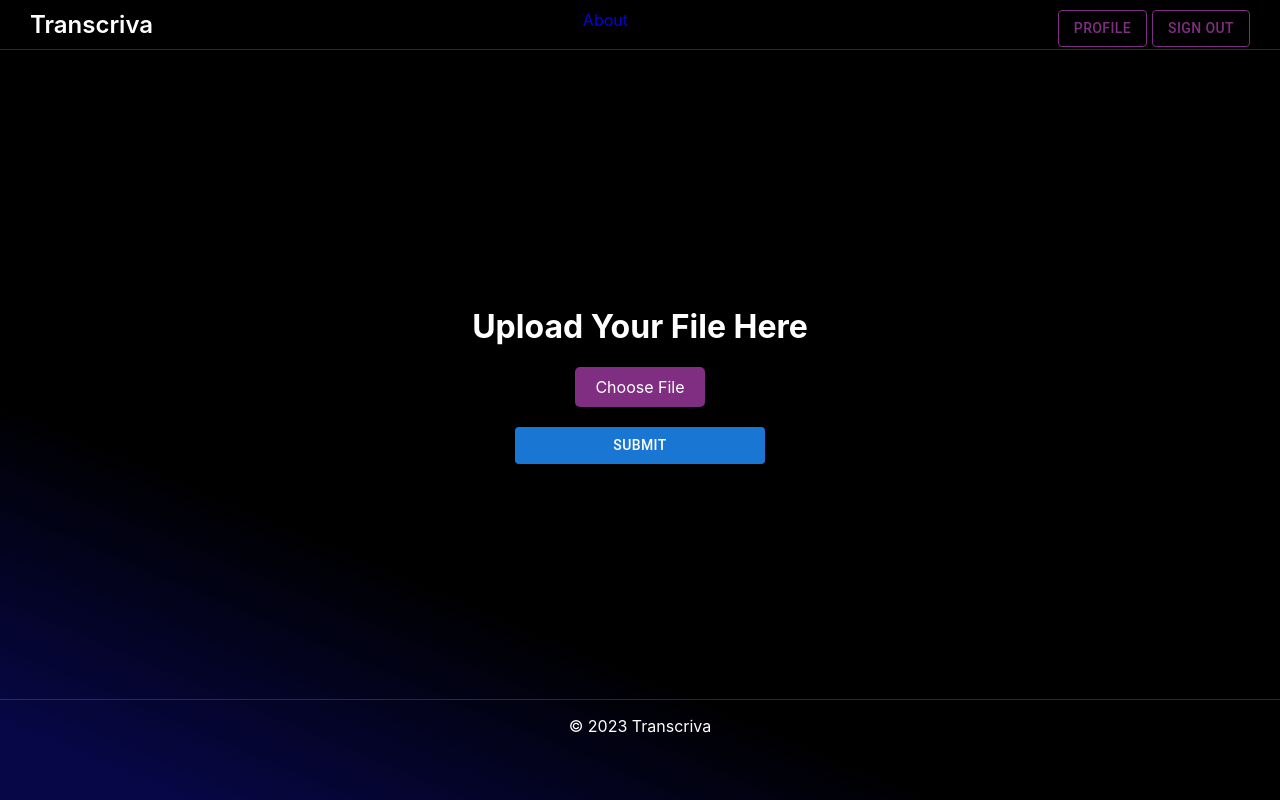
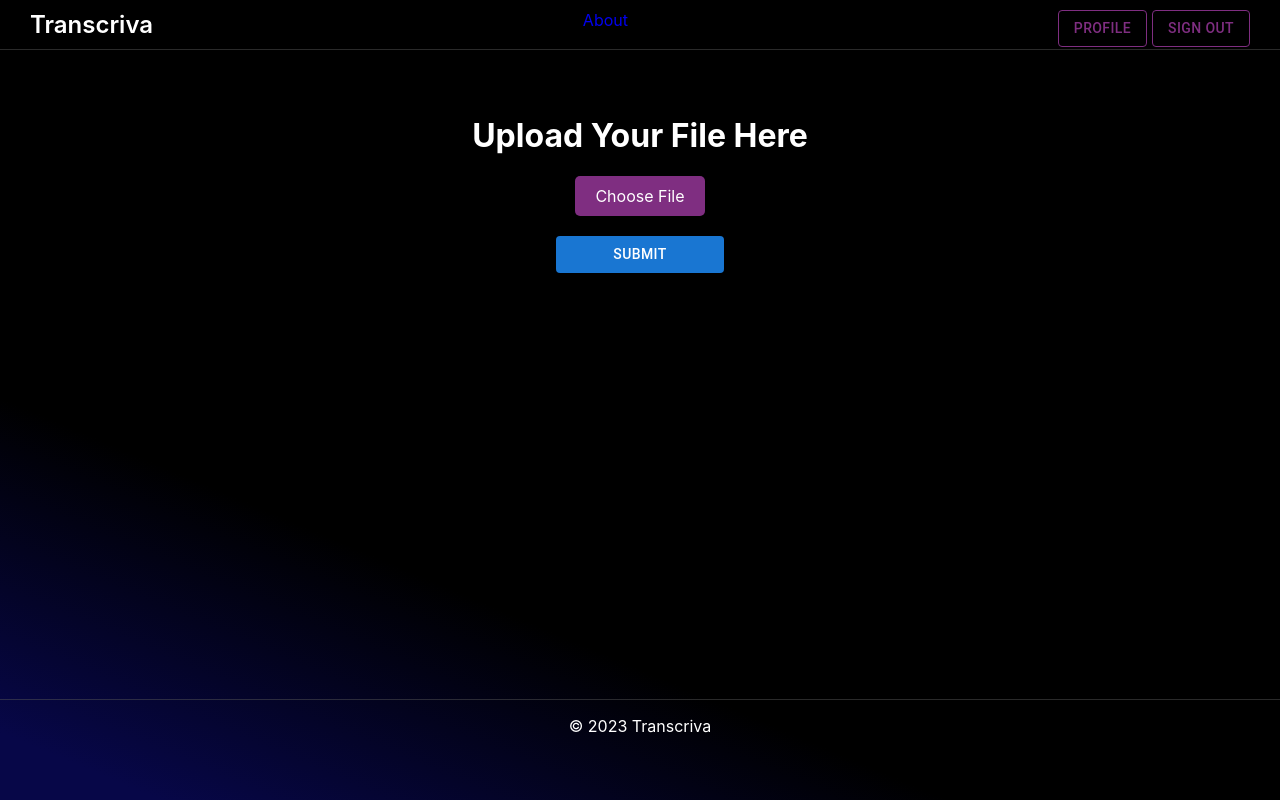
Before and after one commit to ShashikanthKungulwar/transcriva-frontend, a React (Create React App) app: page / in a window 1280 px wide. Built offline with nearby package versions, Linux system fonts and the light colour scheme; sample sign-in values are in the browser's storage.

Commit message:
complete code for maximum 3 mb audio or video

```diff
--- a/src/App.css
+++ b/src/App.css
@@ -11,7 +11,47 @@ main{
   justify-content: center;
   flex-direction: column;
   align-items: center;
+  /* overflow: auto; */
+  max-width: 100%;
 }
 a{
   text-decoration: none;
 }
+
+/* Width */
+::-webkit-scrollbar {
+  width: 3px; /* Chrome/Safari/Opera */
+  border-radius: 10px;
+
+}
+
+::-moz-scrollbar {
+  width: 3px; /* Firefox */
+}
+
+/* Track */
+::-webkit-scrollbar-track {
+  background: #1f1616; /* Chrome/Safari/Opera */
+}
+
+::-moz-scrollbar-track {
+  background: #1f1616; /* Firefox */
+}
+
+/* Handle */
+::-webkit-scrollbar-thumb {
+  background: #888; /* Chrome/Safari/Opera */
+}
+
+::-moz-scrollbar-thumb {
+  background: #888; /* Firefox */
+}
+
+/* Handle on hover */
+::-webkit-scrollbar-thumb:hover {
+  background: #555; /* Chrome/Safari/Opera */
+}
+
+::-moz-scrollbar-thumb:hover {
+  background: #555; /* Firefox */
+}
--- a/src/App.js
+++ b/src/App.js
@@ -58,7 +58,7 @@ function getRouter(login, setLogin,user,setUser,auth,setAuth,logOut) {
       children: [
         {
           index: true,
-          element: <Home />
+          element: <Home login={login}/>
         },
         {
           path: "/sign-in",
--- a/src/pages/home/Home.jsx
+++ b/src/pages/home/Home.jsx
@@ -2,10 +2,14 @@ import { Button } from "@mui/material";
 import Textarea from '@mui/joy/Textarea';
 import styles from "./home.module.css"
 import { useRef, useState } from "react";
+import { warningToast } from "../../ToastCusomization/toastCalls";
+import loadGif from '../../assets/images/truck.gif'
 
-export default function Home() {
+export default function Home({ login }) {
     const [result, setResult] = useState("");
     const ref = useRef();
+    const [file, setFile] = useState(null);
+    const [loading, setLoading] = useState(false);
     function handleFormData(event) {
         const fileData = event.target.files;
         if (fileData) {
@@ -13,21 +17,64 @@ export default function Home() {
                 ref.current.innerText = fileData[0].name;
             }
         }
+        setFile(fileData[0])
         // console.log(fileData[0]);
+    }
+    async function handleSubmit(event) {
+
+        event.preventDefault();
+        setLoading(true);
+        setResult('');
+        const formData = new FormData();
+        formData.append('file', file);
+
+        try {
+            const resultData = await fetch('http://192.168.56.1:8000/api/v1/service/transcribe', {
+                method: "POST",
+                body: formData,
+            });
+
+            const resultJson = await resultData.json();
+            console.log(resultJson);
+
+
+            if (resultJson.text)
+                setResult(resultJson.text);
+            else
+                warningToast('check the format of the file and request service again');
+            setLoading(false);
+        } catch (error) {
+            setLoading(false);
+            console.error('Error:', error);
+        }
+    }
+    function handleChange(event){
+        setResult(event.target.value)
     }
     return <>
         <main>
+
             <div className={styles.container}>
-                <h1>Upload Your File Here</h1>
-                <form encType="multipart/form-data">
-                    <label className={styles.file }>
-                        <span>Choose File</span>
-                        <input type="file" onChange={handleFormData} />
-                    </label>
-                    <label ref={ref}></label>
-                    <Button variant="contained" >Submit</Button>
-                </form>
-                {result ? <Textarea minRows={10} size="lg" className={styles.textarea} /> : ""}
+                {loading?<div className={styles.loading}>
+                    <img src={loadGif} alt="Loading..." />
+                    <h3>Loading...</h3>
+                </div>:""}
+                {login ? <>
+                    <h1>Upload Your File Here</h1>
+                    <form encType="multipart/form-data" onSubmit={handleSubmit}>
+                        <label className={styles.file}>
+                            <span>Choose File</span>
+                            <input type="file" onChange={handleFormData} required />
+                        </label>
+                        <label ref={ref}></label>
+                        <Button variant="contained" type="submit">Submit</Button>
+                    </form>
+                    {result ? <textarea minRows={10} size="lg" className={styles.textarea} value={result.toString()} onChange={handleChange} /> : ""}
+                </> : <>
+                    <h1>Please login to get our service!</h1>
+                </>
+                }
+
             </div>
         </main>
     </>
--- a/src/pages/home/home.module.css
+++ b/src/pages/home/home.module.css
@@ -1,11 +1,25 @@
 .textarea {
     background-color: transparent !important;
+    color: wheat;
+    height: 300px; /* Set a fixed height or adjust as needed */
+    overflow-x: hidden; /* Hide horizontal scrollbar */
+    resize: none;
+    width:70vw;
+    font-size: larger;
+    font-family: 'Gill Sans', 'Gill Sans MT', Calibri, 'Trebuchet MS', sans-serif;
+    color: white;
+    padding: 20px;
+    border-radius: 10px;
+    border-color: #afacac;
+    padding-right: 30px;
+    margin-top: 5px;
 }
 
 .container {
-    width: 500px;
-    height: auto;
+
+    height: 70vh;
     color: white;
+    position: relative;
 }
 
 .container form {
@@ -48,3 +62,27 @@
     border: solid 1px rgb(127, 46, 129);
     font-weight: 600;
 }
+
+.loading{
+    position:fixed;
+    height: 50%;
+    width:50%;
+    background-color: rgba(0,0,0, 0.8);
+    top:50%;
+    left:50%;
+    transform: translate(-50%,-50%);
+    display: flex;
+    justify-content: center;
+    align-items: center;
+    gap:10px;
+    z-index: 1000;
+    flex-direction: column;
+    border-radius: 5px;
+}
+
+.loading img{
+    height: 70%;
+    width: 70%;
+    border-radius: 5px;
+
+}
```
Also changed, not shown: src/assets/images/truck.gif (added), src/assets/images/truck.png (added).
